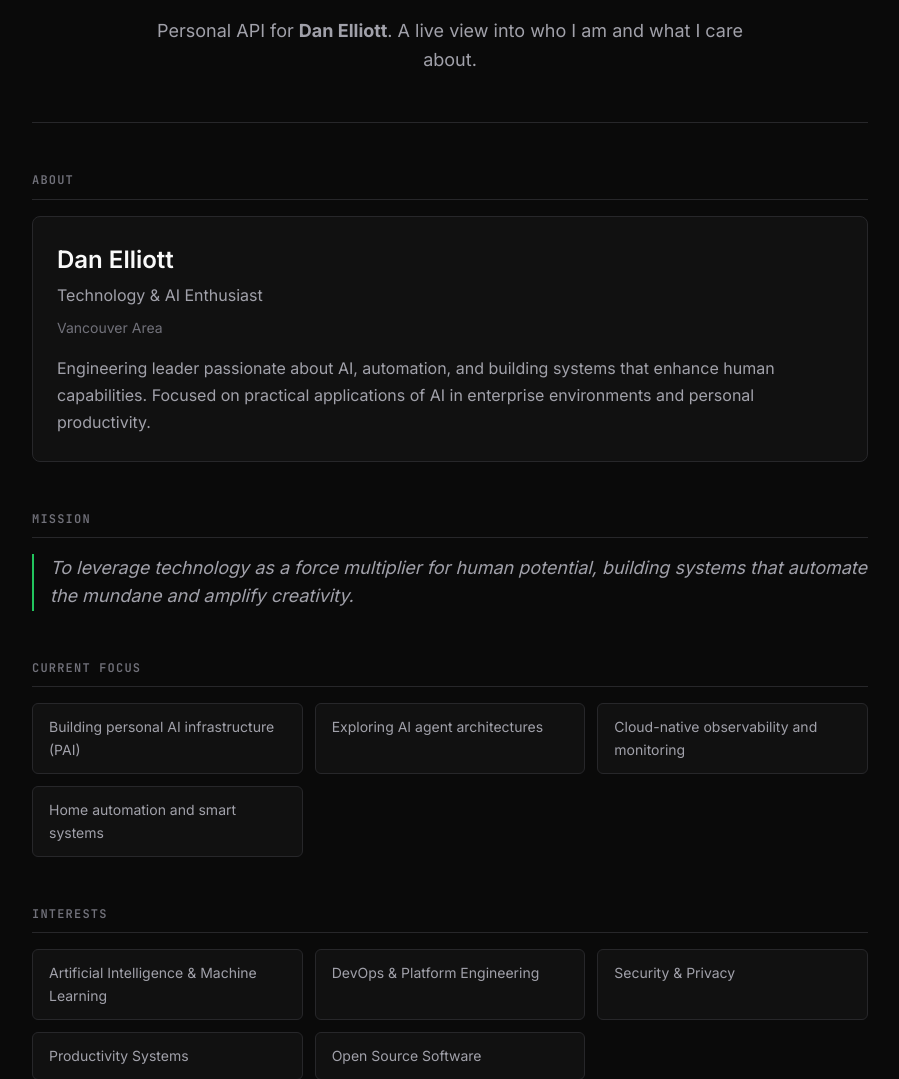
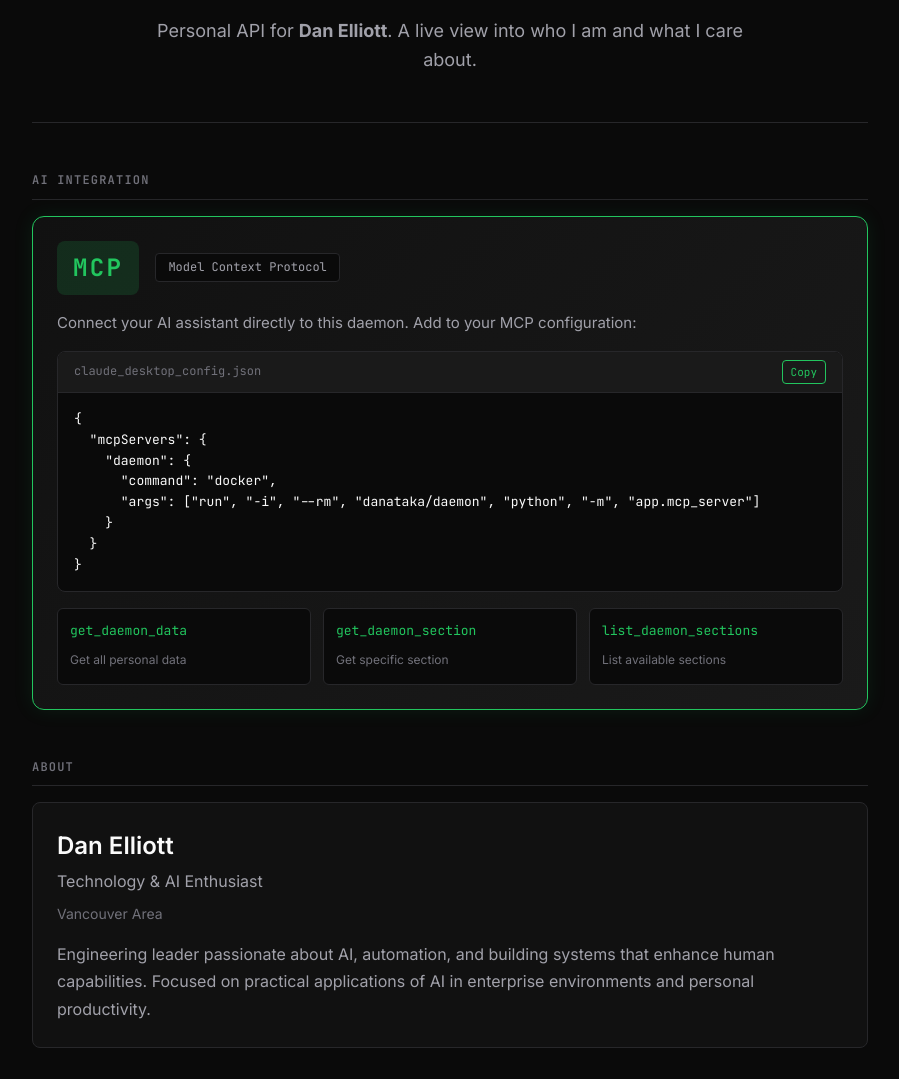
Before and after one commit to agileguy/daemon, a FastAPI app: page / in a window 1280 px wide. Shown: the part 319-1398 px from the top of the page, without its empty margins (190-1089 px from the left). Run offline with FastAPI, Linux system fonts and the light colour scheme.

Commit message:
Add MCP server endpoint for AI assistant integration
- Add mcp_server.py with tools: get_daemon_data, get_daemon_section, list_daemon_sections
- Add prominent AI Integration section to homepage with copy-to-clipboard config
- Update Dockerfile with MCP mode documentation

Co-Authored-By: Claude Opus 4.5 <noreply@anthropic.com>

```diff
--- a/pyproject.toml
+++ b/pyproject.toml
@@ -9,6 +9,7 @@ dependencies = [
     "jinja2>=3.1.0",
     "python-multipart>=0.0.9",
     "pyyaml>=6.0",
+    "mcp>=1.0.0",
 ]
 
 [project.optional-dependencies]
--- a/templates/index.html
+++ b/templates/index.html
@@ -288,6 +288,132 @@
             color: var(--accent);
             text-decoration: none;
         }
+
+        /* MCP Integration Section */
+        .mcp-section {
+            margin-bottom: 3rem;
+        }
+
+        .mcp-card {
+            background: linear-gradient(135deg, var(--bg-secondary) 0%, var(--bg-tertiary) 100%);
+            border: 1px solid var(--accent);
+            border-radius: 0.75rem;
+            padding: 1.5rem;
+            box-shadow: 0 0 20px rgba(34, 197, 94, 0.1);
+        }
+
+        .mcp-header {
+            display: flex;
+            align-items: center;
+            gap: 1rem;
+            margin-bottom: 1rem;
+        }
+
+        .mcp-logo {
+            font-family: 'JetBrains Mono', monospace;
+            font-size: 1.5rem;
+            font-weight: 700;
+            color: var(--accent);
+            background: rgba(34, 197, 94, 0.15);
+            padding: 0.5rem 1rem;
+            border-radius: 0.5rem;
+            letter-spacing: 0.1em;
+        }
+
+        .mcp-badge {
+            font-family: 'JetBrains Mono', monospace;
+            font-size: 0.75rem;
+            color: var(--text-secondary);
+            background: var(--bg-primary);
+            padding: 0.25rem 0.75rem;
+            border-radius: 0.25rem;
+            border: 1px solid var(--border);
+        }
+
+        .mcp-description {
+            color: var(--text-secondary);
+            margin-bottom: 1rem;
+            font-size: 0.9375rem;
+        }
+
+        .mcp-code-block {
+            background: var(--bg-primary);
+            border: 1px solid var(--border);
+            border-radius: 0.5rem;
+            overflow: hidden;
+            margin-bottom: 1rem;
+        }
+
+        .code-header {
+            display: flex;
+            justify-content: space-between;
+            align-items: center;
+            padding: 0.5rem 1rem;
+            background: var(--bg-tertiary);
+            border-bottom: 1px solid var(--border);
+        }
+
+        .code-label {
+            font-family: 'JetBrains Mono', monospace;
+            font-size: 0.75rem;
+            color: var(--text-muted);
+        }
+
+        .copy-btn {
+            font-family: 'JetBrains Mono', monospace;
+            font-size: 0.6875rem;
+            color: var(--accent);
+            background: transparent;
+            border: 1px solid var(--accent);
+            padding: 0.25rem 0.5rem;
+            border-radius: 0.25rem;
+            cursor: pointer;
+            transition: all 0.2s;
+        }
+
+        .copy-btn:hover {
+            background: var(--accent);
+            color: var(--bg-primary);
+        }
+
+        .mcp-code-block pre {
+            margin: 0;
+            padding: 1rem;
+            overflow-x: auto;
+        }
+
+        .mcp-code-block code {
+            font-family: 'JetBrains Mono', monospace;
+            font-size: 0.8125rem;
+            color: var(--text-primary);
+            line-height: 1.6;
+        }
+
+        .mcp-tools {
+            display: grid;
+            grid-template-columns: repeat(auto-fit, minmax(180px, 1fr));
+            gap: 0.75rem;
+        }
+
+        .tool-item {
+            background: var(--bg-primary);
+            border: 1px solid var(--border);
+            border-radius: 0.375rem;
+            padding: 0.75rem;
+        }
+
+        .tool-name {
+            display: block;
+            font-family: 'JetBrains Mono', monospace;
+            font-size: 0.8125rem;
+            color: var(--accent);
+            margin-bottom: 0.25rem;
+        }
+
+        .tool-desc {
+            font-size: 0.75rem;
+            color: var(--text-muted);
+        }
     </style>
 </head>
 <body>
@@ -310,6 +436,47 @@
                 Personal API for <strong>{{ daemon.about.name }}</strong>.
                 A live view into who I am and what I care about.
             </p>
+        </section>
+
+        <section class="section mcp-section">
+            <div class="section-header">AI Integration</div>
+            <div class="mcp-card">
+                <div class="mcp-header">
+                    <div class="mcp-logo">MCP</div>
+                    <div class="mcp-badge">Model Context Protocol</div>
+                </div>
+                <p class="mcp-description">
+                    Connect your AI assistant directly to this daemon. Add to your MCP configuration:
+                </p>
+                <div class="mcp-code-block">
+                    <div class="code-header">
+                        <span class="code-label">claude_desktop_config.json</span>
+                        <button class="copy-btn" onclick="copyConfig()">Copy</button>
+                    </div>
+                    <pre><code>{
+  "mcpServers": {
+    "daemon": {
+      "command": "docker",
+      "args": ["run", "-i", "--rm", "danataka/daemon", "python", "-m", "app.mcp_server"]
+    }
+  }
+}</code></pre>
+                </div>
+                <div class="mcp-tools">
+                    <div class="tool-item">
+                        <span class="tool-name">get_daemon_data</span>
+                        <span class="tool-desc">Get all personal data</span>
+                    </div>
+                    <div class="tool-item">
+                        <span class="tool-name">get_daemon_section</span>
+                        <span class="tool-desc">Get specific section</span>
+                    </div>
+                    <div class="tool-item">
+                        <span class="tool-name">list_daemon_sections</span>
+                        <span class="tool-desc">List available sections</span>
+                    </div>
+                </div>
+            </div>
         </section>
 
         <section class="section">
@@ -435,5 +602,23 @@
             </p>
         </footer>
     </div>
+
+    <script>
+        function copyConfig() {
+            const config = `{
+  "mcpServers": {
+    "daemon": {
+      "command": "docker",
+      "args": ["run", "-i", "--rm", "danataka/daemon", "python", "-m", "app.mcp_server"]
+    }
+  }
+}`;
+            navigator.clipboard.writeText(config).then(() => {
+                const btn = document.querySelector('.copy-btn');
+                btn.textContent = 'Copied!';
+                setTimeout(() => btn.textContent = 'Copy', 2000);
+            });
+        }
+    </script>
 </body>
 </html>
```
Also changed, not shown: app/mcp_server.py (added, +103 -0 lines), 1 other file.
